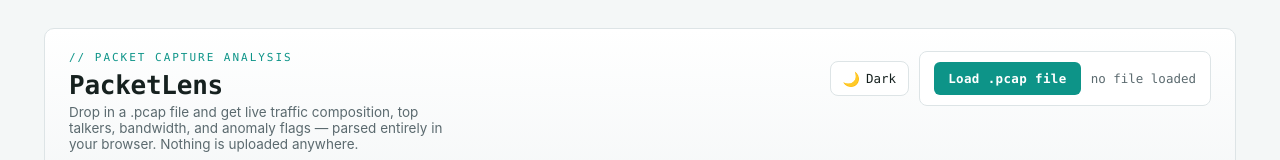
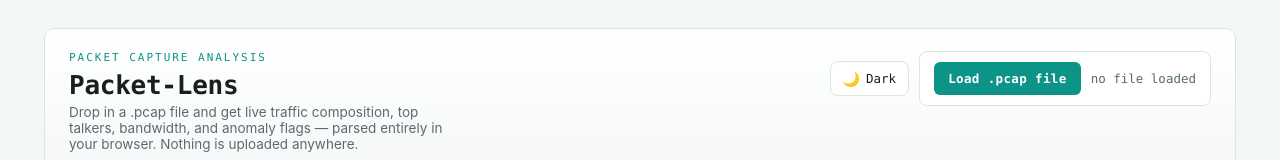
Before and after one commit to ramkiranhota/packet-lens, a plain HTML site: page index.html in a window 1280 px wide. Shown: the top 160 px of the page. Drawn offline with nearby package versions, Linux system fonts and the light colour scheme.

Commit message:
Update title and headings for branding consistency

```diff
--- a/index.html
+++ b/index.html
@@ -1,4 +1,4 @@
-<title>PacketLens</title>
+<title>Packet-Lens</title>
 <script src="https://cdnjs.cloudflare.com/ajax/libs/Chart.js/4.5.0/chart.umd.min.js"></script>
 <style>
   :root {
@@ -246,8 +246,8 @@
   <div class="hero">
     <div class="hero-top">
       <div>
-        <p class="brand-eyebrow">// packet capture analysis</p>
-        <h1>PacketLens</h1>
+        <p class="brand-eyebrow">packet capture analysis</p>
+        <h1>Packet-Lens</h1>
         <p class="subtitle">Drop in a .pcap file and get live traffic composition, top talkers, bandwidth, and anomaly flags — parsed entirely in your browser. Nothing is uploaded anywhere.</p>
       </div>
       <div class="header-controls">
```
